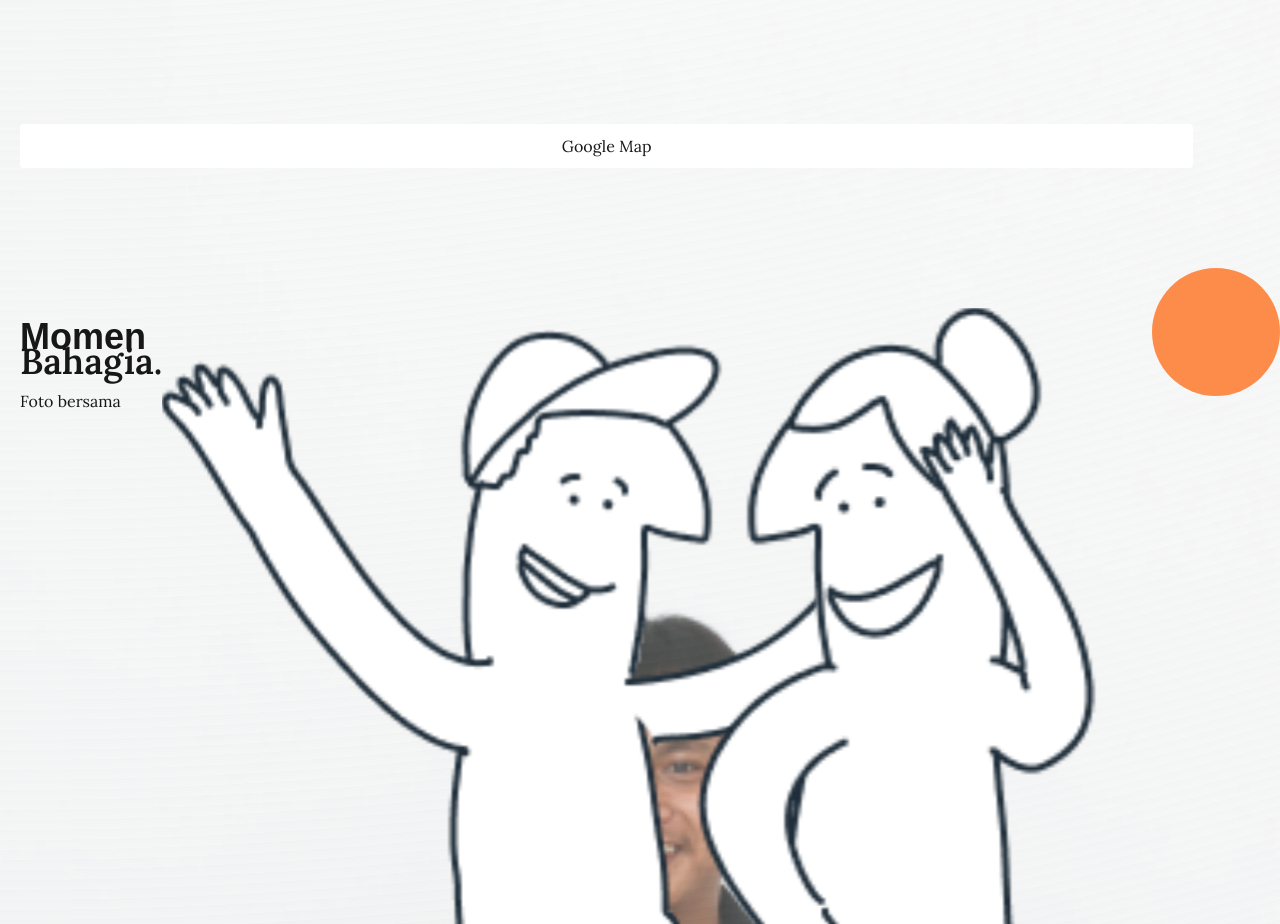
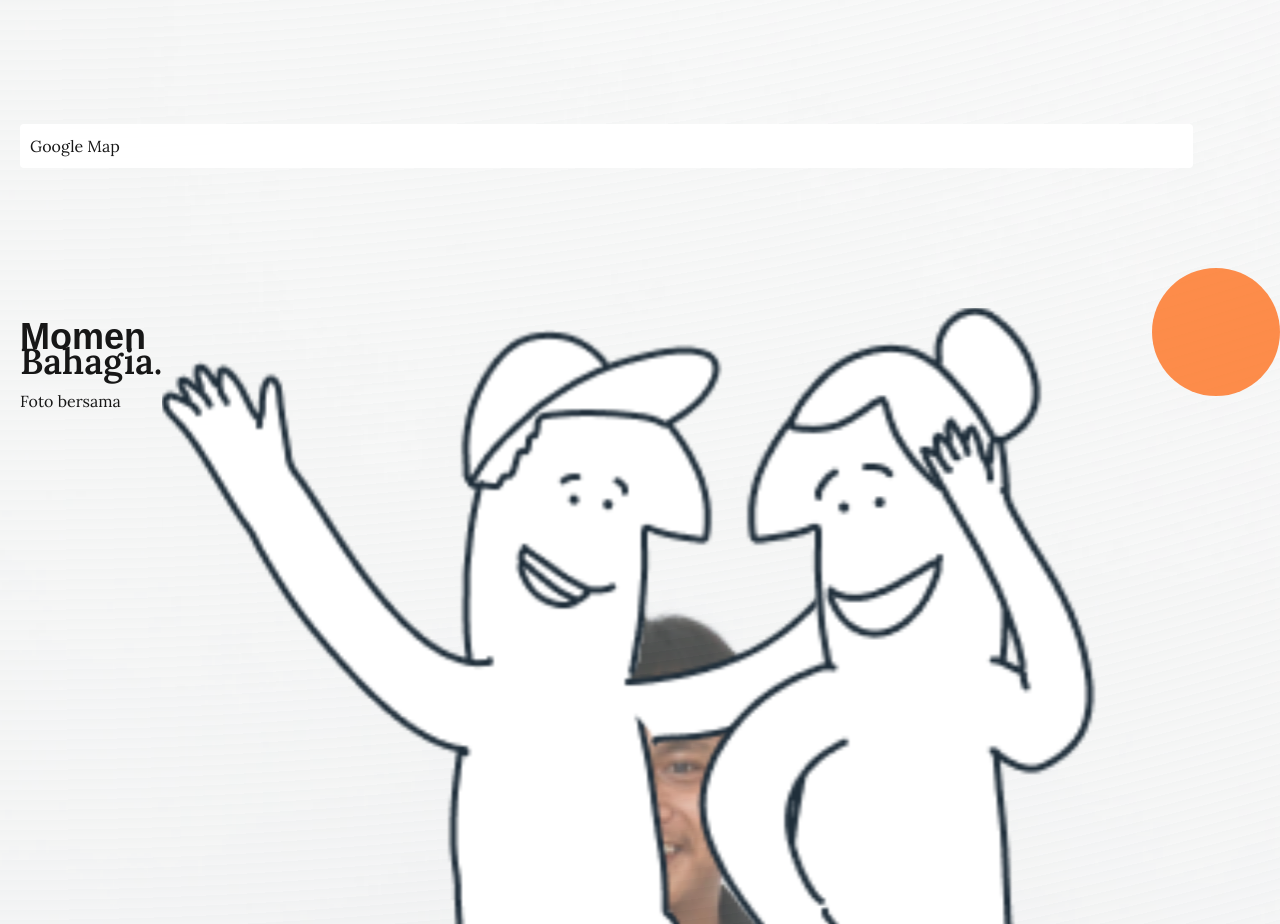
Before and after one commit to albarmo/web-nikah, a Next.js app: page /content in a window 1280 px wide. Shown: the part 4600-5524 px from the top of the page. Built offline with nearby package versions, Linux system fonts and the light colour scheme; a web font is replaced by a local one.

Commit message:
Update gmaps

```diff
--- a/src/app/shared/ui/contents/event.tsx
+++ b/src/app/shared/ui/contents/event.tsx
@@ -45,14 +45,16 @@ export default function Event() {
                     Jl. Telaga Warna, RT.07/RW.05, Pangkalan Jati, Kec. Cinere, Kota Depok, Jawa Barat 16514
                 </p>
             </section>
-            <button
+            <a
+                href="https://maps.app.goo.gl/VyFV7mMaP2qkmYnw8?g_st=com.google.maps.preview.copy"
+                target="_blank"
                 data-aos="fade-down"
                 data-aos-easing="linear"
                 data-aos-duration="1000"
                 className="absolute bottom-5 left-5 w-11/12 bg-white rounded p-2.5"
             >
                 Google Map
-            </button>
+            </a>
         </section>
     )
 }
```
